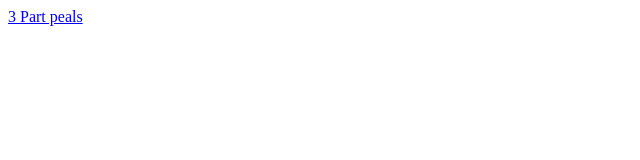
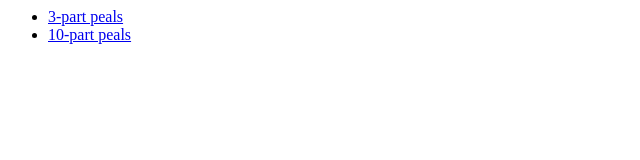
Before and after one commit to ajohnson1/ajohnson1.github.io, a plain HTML site: page index.html in a window 1280 px wide. Shown: the whole page, without its empty margins (0-640 px from the left). Drawn offline with Linux system fonts and the light colour scheme.

Commit message:
Add link to 10-part peals

```diff
--- a/index.html
+++ b/index.html
@@ -6,6 +6,9 @@ Andrew Johnson's web pages
 </title>
 </head>
 <body>
-<a href="3part.html">3 Part peals</a>
+  <ul>
+    <li><a href="3part.html">3-part peals</a></li>
+    <li><a href="10part.html">10-part peals</a></li>
+  </ul>
 </body>
 </html>
```
